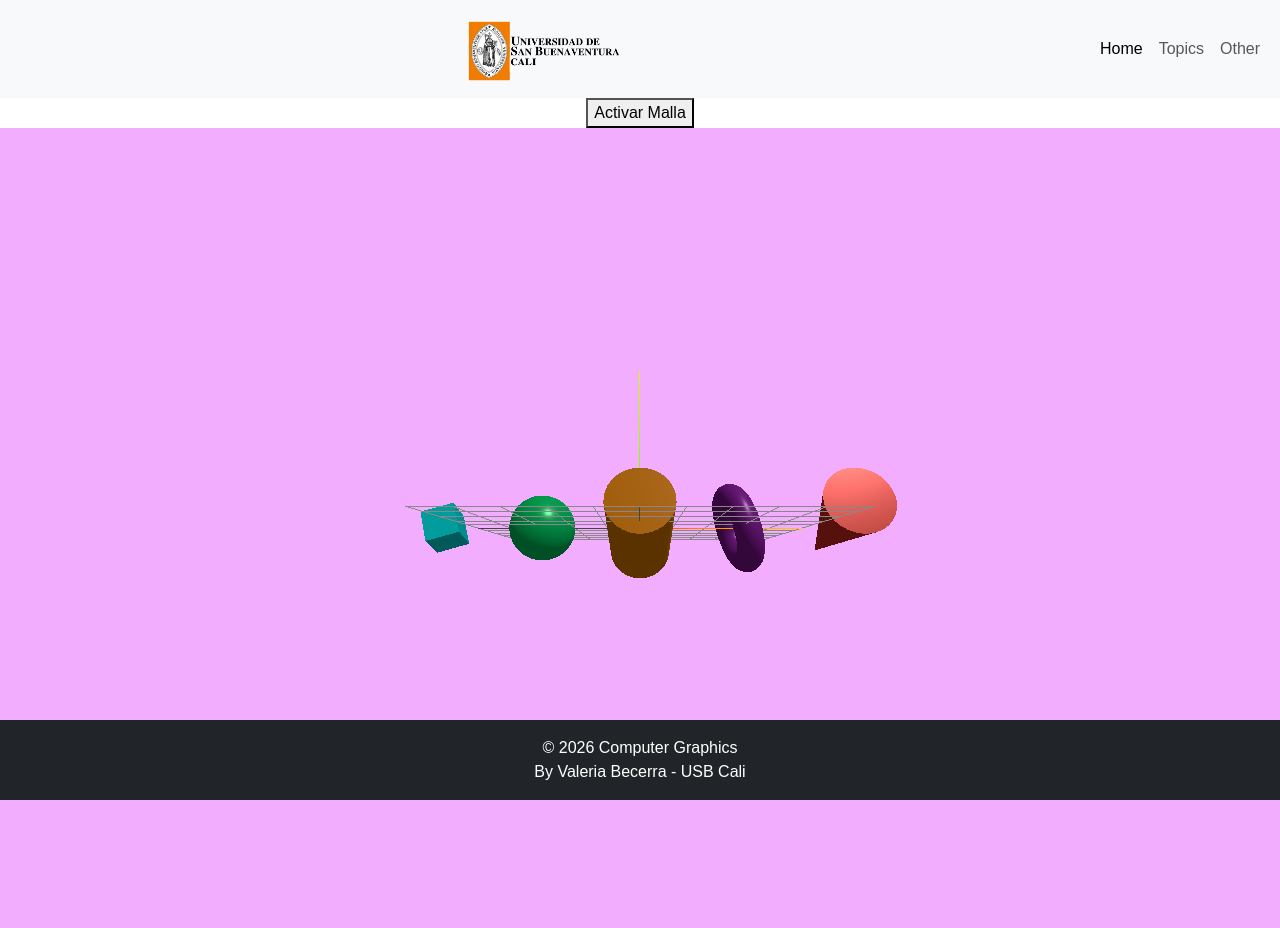
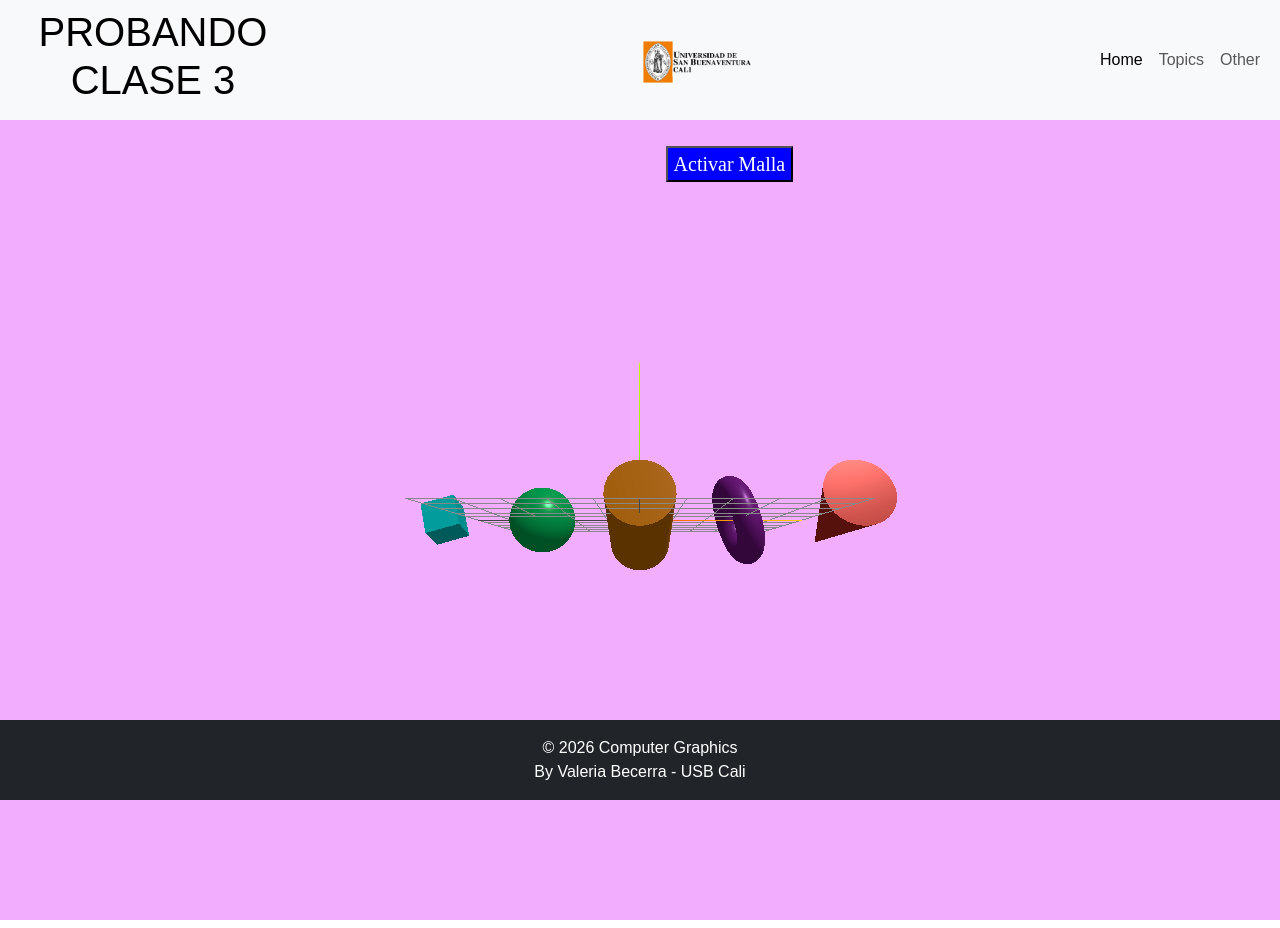
Before and after one commit to bereva1218-lgtm/Computacion-Grafica--Valeria-Becerra, a website built with Vite: page src/topics/class3/class3.html in a window 1280 px wide. Built offline with nearby package versions, Linux system fonts and the light colour scheme; animation ran at ten frames a second.

Commit message:
Probando

```diff
--- /dev/null
+++ b/src/css/styleClass3.css
@@ -0,0 +1,9 @@
+#wireframe-button{
+    position: absolute;
+    margin: 2%;
+    background-color: blue;
+    color: white;
+    font-size: 20px;
+    font-family:'Times New Roman', Times, serif;
+    font-weight: 5px;
+}
--- a/src/topics/class3/class3.html
+++ b/src/topics/class3/class3.html
@@ -7,6 +7,7 @@
     <title>Computer Graphics 2026</title>
     <!-- Link to the CSS file -->
     <link rel="stylesheet" type="text/css" href="../../css/style.css">
+    <link rel="stylesheet" type="text/css" href="../../css/styleClass3.css">
     <!-- Link to the JavaScript file -->
     <script type="importmap">
     {
@@ -28,6 +29,7 @@
 
 <body>
     <nav class="navbar navbar-expand-lg bg-body-tertiary">
+        <h1>PROBANDO CLASE 3</h1>
         <div class="container-fluid">
             <a class="navbar-brand" href="../../../index.html">
                 <img src="../../img/USB.png" alt="Logo" width="15%" class="d-inline-block align-text-top">
```
Also changed, not shown: index.html (+1 -1 lines), src/img/ImgClass3.png (added).
